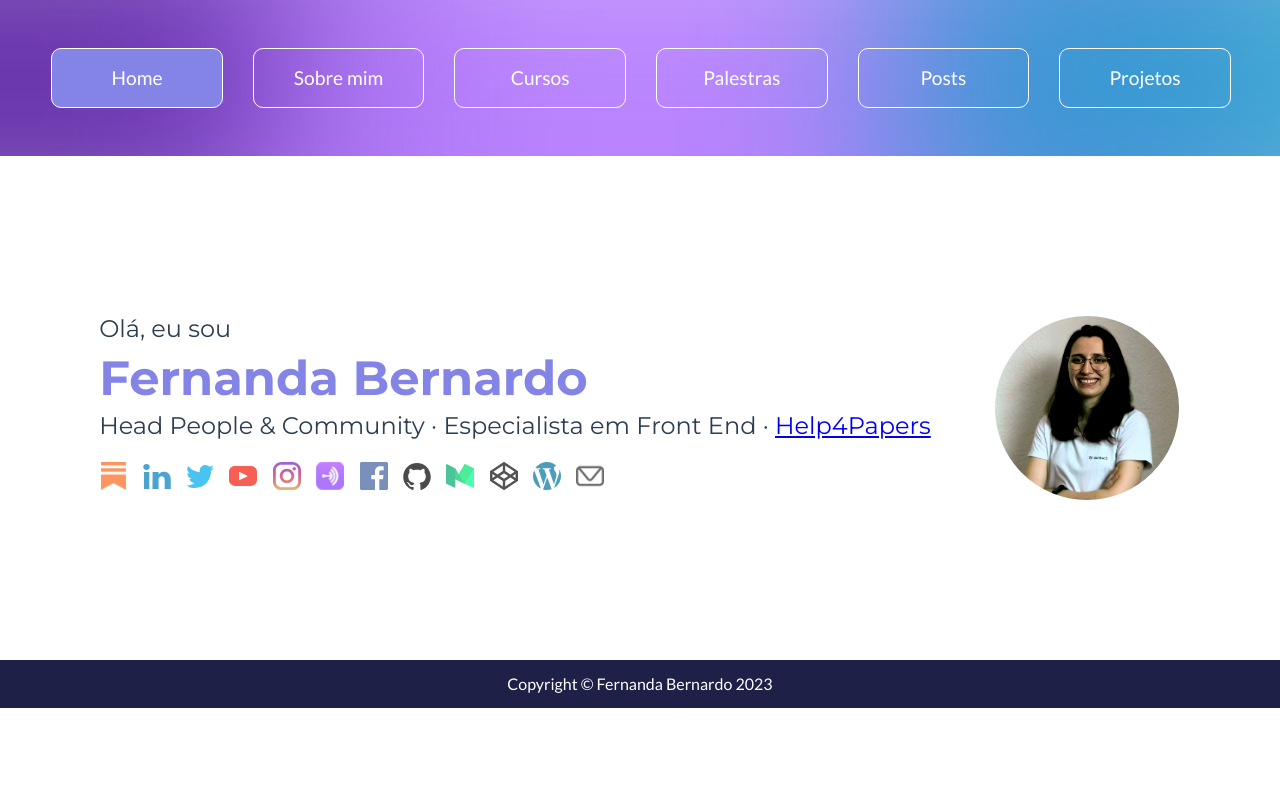
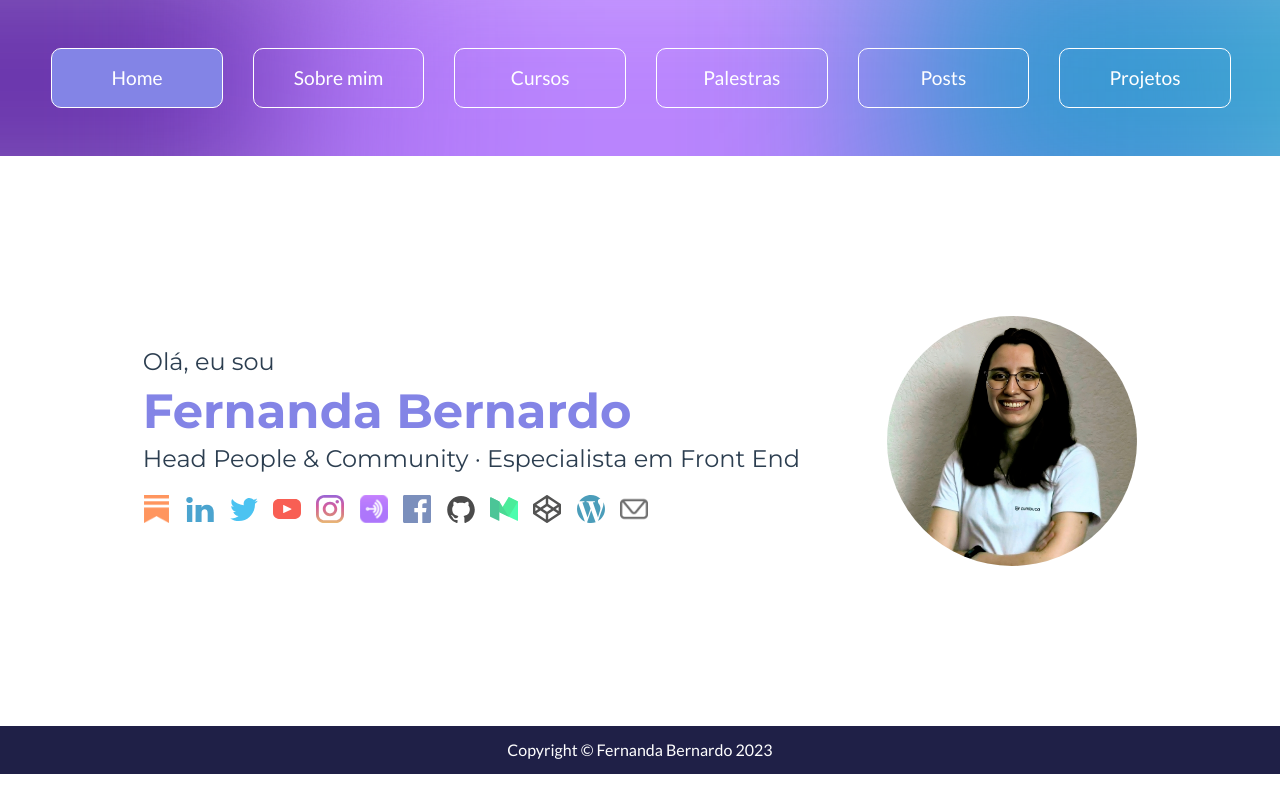
Before and after one commit to FernandaBernardo/FernandaBernardo.github.io, a plain HTML site: page index.html in a window 1280 px wide. Drawn offline with Linux system fonts and the light colour scheme.

Commit message:
ajustando imagem

```diff
--- a/css/index.css
+++ b/css/index.css
@@ -23,13 +23,20 @@ header p {
 header section {
 	display: inline-block;
 	vertical-align: middle;
-	width: calc(100% - 190px);
+}
+
+header.container {
+	display: flex;
+    justify-content: space-around;
+    align-items: center;
 }
 
 .avatar {
 	border-radius: 50%;
 	display: inline-block;
 	vertical-align: middle;
+	width: 250px;
+	height: 250px;
 }
 
 .social {
@@ -120,6 +127,10 @@ header section {
 		width: 100%;
 	}
 
+	header.container {
+		flex-direction: column;
+	}
+
 	.avatar {
 		display: block;
 		margin: 2.5em auto 0;
--- a/index.html
+++ b/index.html
@@ -28,7 +28,7 @@
 			<section>
 				<p>Olá, eu sou</p>
 				<h1>Fernanda Bernardo</h1>
-				<p>Head People & Community · Especialista em Front End · <a href="http://help4papers.com.br" target="_blank">Help4Papers</a></p>
+				<p>Head People & Community · Especialista em Front End</p>
 				<ul class="social">
 					<li class="substack"><a href="https://febernardo.substack.com/">Newsletter</a></li>
 					<li class="linkedin"><a href="https://www.linkedin.com/in/fernandabernardo/">Linkedin</a></li>
@@ -44,7 +44,7 @@
 					<li class="email"><a href="mailto:fernandabernardo94@gmail.com">E-mail</a></li>
 				</ul>
 			</section>
-			<img src="img/perfil.png" class="avatar" width="184px" height="184px">
+			<img src="img/perfil.png" class="avatar">
 		</header>
 
 		<footer class="container">
```
